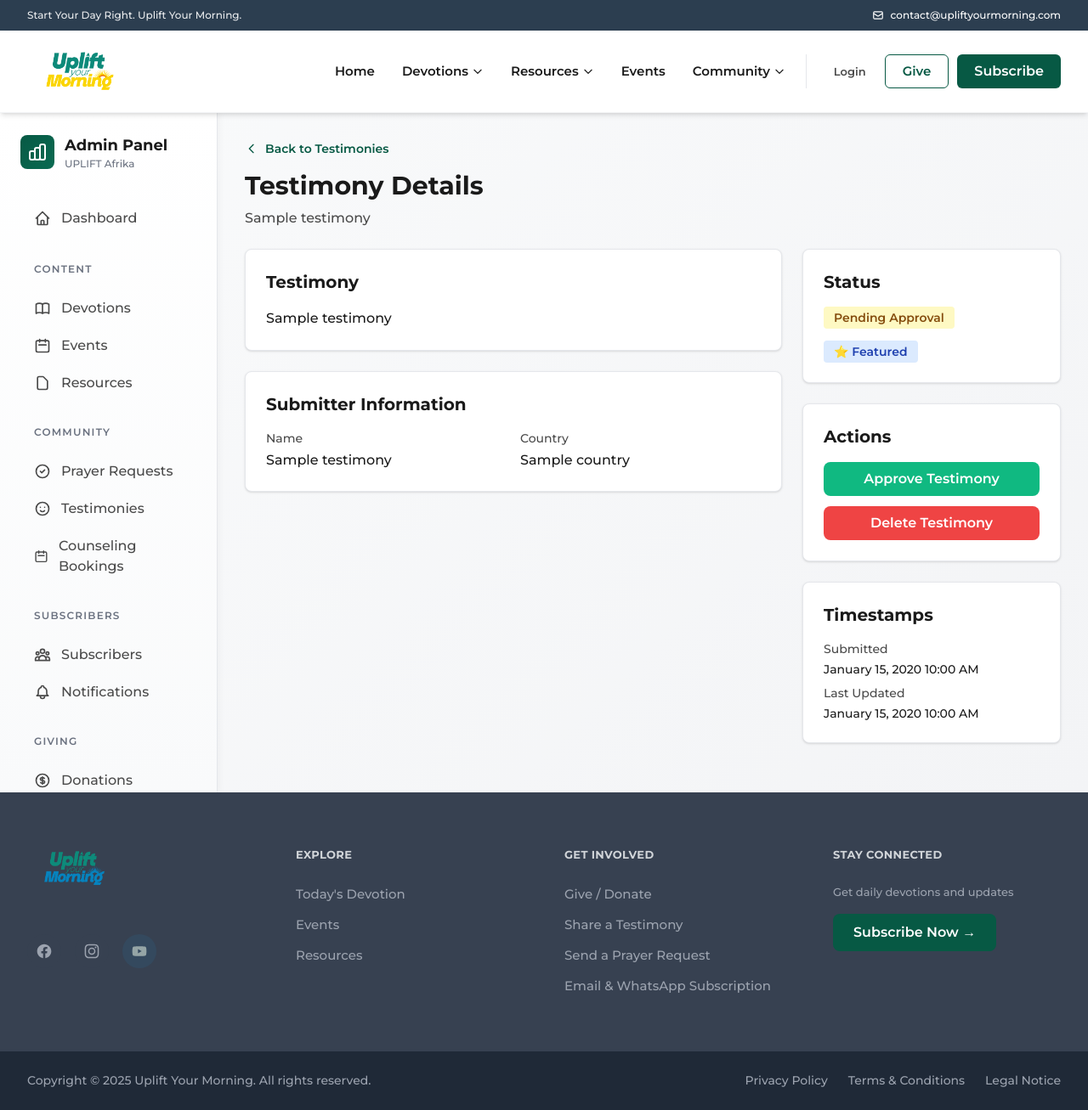
After one commit to josueadimado/uplift-your-morning, a Django app: template templates/admin/testimonies/detail.html in a window 1280 px wide. The commit adds this page. Shown: the whole page at 85% size. Run offline with Django 5.2, Linux system fonts and the light colour scheme; the template is opened without the code that fills it: most values are stand-ins (such as "Sample title", 1, 10 or a date in 2020); some libraries are stand-ins or nearby versions.

Commit message:
Add detail view for testimonies - view full testimony content

```diff
--- a/apps/pages/admin_urls.py
+++ b/apps/pages/admin_urls.py
@@ -49,6 +49,7 @@ urlpatterns = [
 
     # Testimonies
     path('testimonies/', admin_views.TestimonyListView.as_view(), name='testimonies_list'),
+    path('testimonies/<int:pk>/', admin_views.TestimonyDetailView.as_view(), name='testimonies_detail'),
     path('testimonies/<int:pk>/approve/', admin_views.TestimonyApproveView.as_view(), name='testimonies_approve'),
     path('testimonies/<int:pk>/delete/', admin_views.TestimonyDeleteView.as_view(), name='testimonies_delete'),
     path('testimonies/export/csv/', admin_views.TestimonyExportCSVView.as_view(), name='testimonies_export_csv'),
--- /dev/null
+++ b/templates/admin/testimonies/detail.html
@@ -0,0 +1,109 @@
+{% extends 'admin/custom_base.html' %}
+
+{% block admin_content %}
+<div class="mb-6">
+    <a href="{% url 'manage:testimonies_list' %}"
+       class="inline-flex items-center text-sm font-semibold mb-4"
+       style="color: var(--primary);">
+        <svg class="w-4 h-4 mr-2" fill="none" stroke="currentColor" viewBox="0 0 24 24">
+            <path stroke-linecap="round" stroke-linejoin="round" stroke-width="2" d="M15 19l-7-7 7-7"/>
+        </svg>
+        Back to Testimonies
+    </a>
+    <h1 class="text-3xl font-bold mb-2" style="color: var(--text);">Testimony Details</h1>
+    <p class="text-base" style="color: var(--text_secondary);">{{ testimony.name|default:"Anonymous" }}</p>
+</div>
+
+<div class="grid grid-cols-1 lg:grid-cols-3 gap-6">
+    <!-- Main Content -->
+    <div class="lg:col-span-2 space-y-6">
+        <!-- Testimony Content -->
+        <div class="bg-white rounded-lg shadow p-6 border" style="border-color: var(--border);">
+            <h2 class="text-xl font-bold mb-4" style="color: var(--text);">Testimony</h2>
+            <div class="prose max-w-none">
+                <p class="text-base whitespace-pre-wrap leading-relaxed" style="color: var(--text);">{{ testimony.testimony }}</p>
+            </div>
+        </div>
+
+        <!-- Submitter Information -->
+        <div class="bg-white rounded-lg shadow p-6 border" style="border-color: var(--border);">
+            <h2 class="text-xl font-bold mb-4" style="color: var(--text);">Submitter Information</h2>
+            <div class="grid grid-cols-1 sm:grid-cols-2 gap-4">
+                <div>
+                    <p class="text-sm font-medium mb-1" style="color: var(--text_secondary);">Name</p>
+                    <p class="text-base" style="color: var(--text);">{{ testimony.name|default:"Anonymous" }}</p>
+                </div>
+                {% if testimony.country %}
+                <div>
+                    <p class="text-sm font-medium mb-1" style="color: var(--text_secondary);">Country</p>
+                    <p class="text-base" style="color: var(--text);">{{ testimony.country }}</p>
+                </div>
+                {% endif %}
+            </div>
+        </div>
+    </div>
+
+    <!-- Sidebar -->
+    <div class="space-y-6">
+        <!-- Status Card -->
+        <div class="bg-white rounded-lg shadow p-6 border" style="border-color: var(--border);">
+            <h2 class="text-xl font-bold mb-4" style="color: var(--text);">Status</h2>
+            <div class="mb-4">
+                <span class="px-3 py-1 rounded text-sm font-semibold
+                    {% if testimony.is_approved %}bg-green-100 text-green-800
+                    {% else %}bg-yellow-100 text-yellow-800{% endif %}">
+                    {% if testimony.is_approved %}Approved{% else %}Pending Approval{% endif %}
+                </span>
+            </div>
+            {% if testimony.featured %}
+            <div class="mt-3">
+                <span class="px-3 py-1 rounded text-sm font-semibold bg-blue-100 text-blue-800">
+                    ⭐ Featured
+                </span>
+            </div>
+            {% endif %}
+        </div>
+
+        <!-- Actions -->
+        <div class="bg-white rounded-lg shadow p-6 border" style="border-color: var(--border);">
+            <h2 class="text-xl font-bold mb-4" style="color: var(--text);">Actions</h2>
+            <div class="space-y-3">
+                {% if not testimony.is_approved %}
+                <form method="post" action="{% url 'manage:testimonies_approve' testimony.pk %}">
+                    {% csrf_token %}
+                    <button type="submit"
+                            class="w-full px-4 py-2 rounded-lg font-semibold text-white"
+                            style="background: #10b981;"
+                            onmouseover="this.style.background='#059669'"
+                            onmouseout="this.style.background='#10b981'">
+                        Approve Testimony
+                    </button>
+                </form>
+                {% endif %}
+                <a href="{% url 'manage:testimonies_delete' testimony.pk %}"
+                   class="block w-full px-4 py-2 rounded-lg font-semibold text-white text-center"
+                   style="background: #ef4444;"
+                   onmouseover="this.style.background='#dc2626'"
+                   onmouseout="this.style.background='#ef4444'">
+                    Delete Testimony
+                </a>
+            </div>
+        </div>
+
+        <!-- Timestamps -->
+        <div class="bg-white rounded-lg shadow p-6 border" style="border-color: var(--border);">
+            <h2 class="text-xl font-bold mb-4" style="color: var(--text);">Timestamps</h2>
+            <div class="space-y-2 text-sm">
+                <div>
+                    <p class="font-medium mb-1" style="color: var(--text_secondary);">Submitted</p>
+                    <p style="color: var(--text);">{{ testimony.created_at|date:"F d, Y g:i A" }}</p>
+                </div>
+                <div>
+                    <p class="font-medium mb-1" style="color: var(--text_secondary);">Last Updated</p>
+                    <p style="color: var(--text);">{{ testimony.updated_at|date:"F d, Y g:i A" }}</p>
+                </div>
+            </div>
+        </div>
+    </div>
+</div>
+{% endblock %}
--- a/templates/admin/testimonies/list.html
+++ b/templates/admin/testimonies/list.html
@@ -44,6 +44,8 @@
                     <td class="px-6 py-4 text-sm" style="color: var(--text_secondary);">{{ testimony.created_at|date:"M d, Y" }}</td>
                     <td class="px-6 py-4">{% if testimony.is_approved %}<span class="px-2 py-1 text-xs font-semibold rounded-full" style="background: var(--background_tint); color: var(--primary);">Approved</span>{% else %}<span class="px-2 py-1 text-xs font-semibold rounded-full bg-gray-200" style="color: var(--text_secondary);">Pending</span>{% endif %}</td>
                     <td class="px-6 py-4">
+                        <a href="{% url 'manage:testimonies_detail' testimony.pk %}" class="text-sm font-semibold" style="color: var(--primary);">View</a>
+                        <span style="color: var(--border);">|</span>
                         {% if not testimony.is_approved %}
                         <form method="post" action="{% url 'manage:testimonies_approve' testimony.pk %}" class="inline">{% csrf_token %}
                             <button type="submit" class="text-sm font-semibold" style="color: var(--primary);">Approve</button>
```
Also changed, not shown: apps/pages/admin_views.py (+9 -1 lines).
